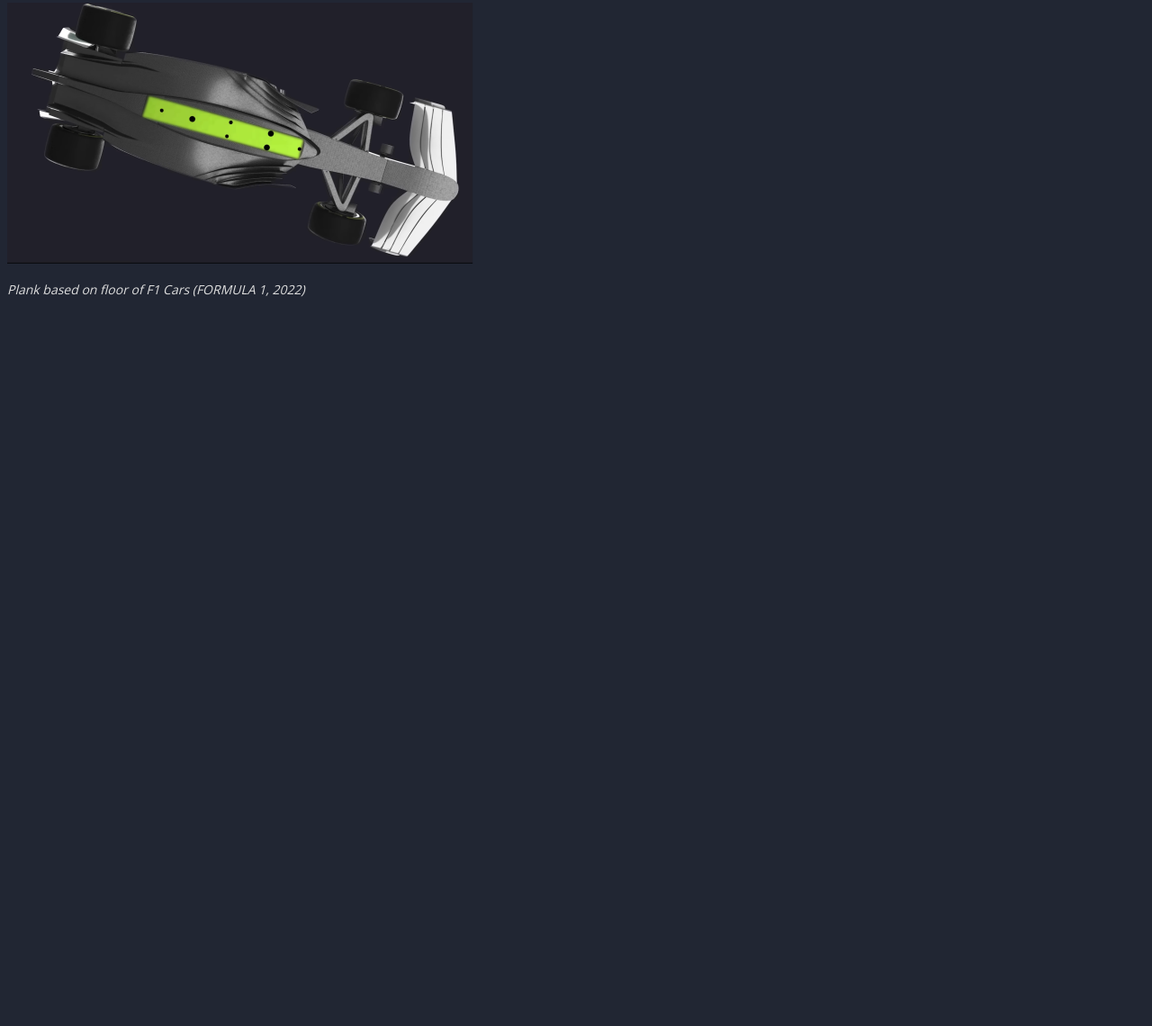
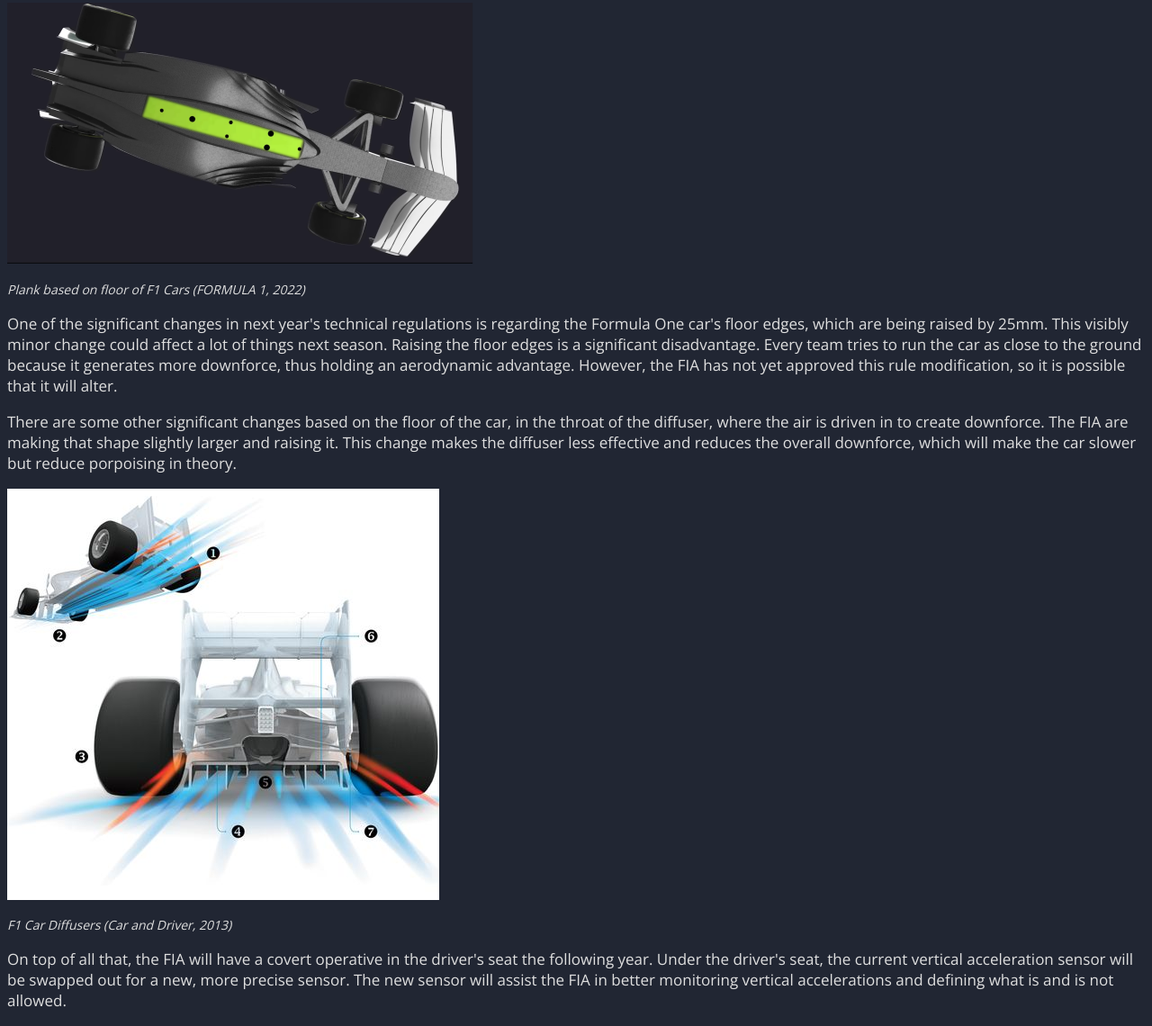
Before and after one commit to shreejitmurthy/contemporary-media, a plain HTML site: page index.html in a window 1280 px wide. Shown: the part 1173-2313 px from the top of the page at 90% size. Before the commit the page ends 1518 px from the top, so only its background shows below. Drawn offline with nearby package versions, Linux system fonts and the light colour scheme.

Commit message:
added info

```diff
--- a/index.html
+++ b/index.html
@@ -9,6 +9,7 @@
   <link rel="stylesheet" href="main.css">
 </head>
 <body class="light-theme">
+
   <!-- Title -->
   <h1>
     New FIA Regulations to Combat 'Porpoising' for the 2023 Formula One Season
@@ -63,13 +64,14 @@
   </h2>
 
   <p>
-    After several driver complaints regarding porpoising, the FIA has decided to take action.
-    The organisation first implemented a technical directive, specifically directive TD039, which
+    After several driver complaints regarding porpoising, the World Motorsport Council (FIA)
+    has decided to take action. The organisation first implemented a technical directive,
+    specifically directive TD039, which
     allows the FIA to monitor vertical accelerations and place limits on the levels of these
     accelerations (technical directives are a form of rules that are typically discussed mainly
     among teams). From the Belgian Grand  Prix, the FIA will keep vertical accelerations of cars
     underneath a microscope and take action against any vehicles considered to be 'extreme'. However,
-    they haven't precisely specified yet what 'extreme' or acceptable levels of vertical accelerations are.
+    they haven't exactly specified yet what 'extreme' or acceptable levels of vertical accelerations are.
   </p>
 
   <p>
@@ -86,5 +88,36 @@
     Plank based on floor of F1 Cars (FORMULA 1, 2022)
   </i></p>
 
+  <p>
+    One of the significant changes in next year's technical regulations is regarding the
+    Formula One car's floor edges, which are being raised by 25mm. This visibly minor
+    change could affect a lot of things next season. Raising the floor edges is a
+    significant disadvantage. Every team tries to run the car as close to the
+    ground because it generates more downforce, thus holding an aerodynamic
+    advantage. However, the FIA has not yet approved this rule modification,
+    so it is possible that it will alter.
+  </p>
+
+  <p>
+    There are some other significant changes based on the floor of the car,
+    in the throat of the diffuser, where the air is driven in to create downforce.
+    The FIA are making that shape slightly larger and raising it. This change makes
+    the diffuser less effective and reduces the overall downforce, which will make
+    the car slower but reduce porpoising in theory.
+  </p>
+
+  <img src="media/diffusers.jpeg" alt="F1 Diffuser">
+  <p style="font-size: 14px"><i>
+    F1 Car Diffusers (Car and Driver, 2013)
+  </i></p>
+
+
+  <p>
+    On top of all that, the FIA will have a covert operative in the driver's seat
+    the following year. Under the driver's seat, the current vertical acceleration sensor will be
+    swapped out for a new, more precise sensor. The new sensor will assist the
+    FIA in better monitoring vertical accelerations and defining what is and is not allowed.
+  </p>
+
 </body>
 </html>
```
Also changed, not shown: media/diffusers.jpeg (added).
